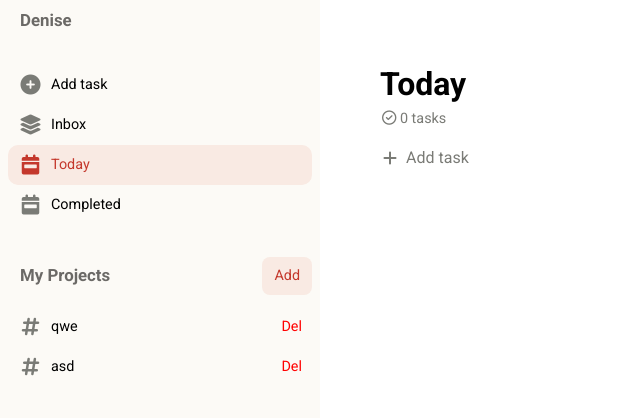
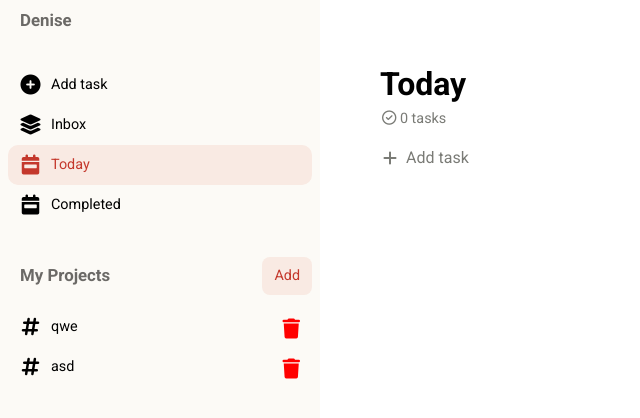
Before and after one commit to StrigZ/todo-list, a website built with webpack: page src/template.html in a window 1280 px wide. Shown: the whole page, without its empty margins (0-640 px from the left). Built offline with nearby package versions, Linux system fonts and the light colour scheme.

Commit message:
Replace Del text with delete icon in project component

```diff
--- a/src/js/components/Project.js
+++ b/src/js/components/Project.js
@@ -5,6 +5,7 @@ export default function Project({ title, id }) {
   const button = document.createElement("button");
   const hashIcon = document.createElement("i");
   const deleteButton = document.createElement("button");
+  const deleteButtonIcon = document.createElement("i");
 
   button.type = "button";
   hashIcon.classList.add("fa-solid");
@@ -15,10 +16,12 @@ export default function Project({ title, id }) {
   button.addEventListener("click", () => {
     DOM.renderProjectPage(id);
   });
-  deleteButton.textContent = "Del";
   deleteButton.addEventListener("click", () => {
     DOM.removeProject(title, id);
   });
+  deleteButtonIcon.classList.add("fa-solid", "fa-trash");
+  deleteButton.classList.add("delete-btn");
+  deleteButton.append(deleteButtonIcon);
   container.append(button, deleteButton);
   button.prepend(hashIcon);
   return container;
--- a/src/js/components/Task.js
+++ b/src/js/components/Task.js
@@ -72,6 +72,7 @@ export default function TaskItem({
   deleteButton.addEventListener("click", () => DOM.deleteTask(id));
   deleteButton.classList.add("delete-btn");
   deleteButton.append(deleteIcon);
+  deleteButton.classList.add("delete-btn");
   deleteIcon.classList.add("fa-solid", "fa-trash");
 
   li.append(checkMarkDiv, article, deleteButton);
--- a/src/styles.css
+++ b/src/styles.css
@@ -84,6 +84,7 @@ aside {
     #projects {
       li {
         display: flex;
+        position: relative;
 
         button:nth-of-type(2) {
           width: auto;
@@ -94,7 +95,6 @@ aside {
   }
 
   i.fa-solid {
-    color: #7a7b76;
     font-size: 1.25rem;
   }
 
@@ -164,17 +164,6 @@ main {
       gap: 4px;
       position: relative;
 
-      .delete-btn {
-        position: absolute;
-        right: 2px;
-        top: 2px;
-        color: red;
-        cursor: pointer;
-
-        &:hover {
-          color: #d1453b;
-        }
-      }
       > div:first-of-type {
         padding-top: 1px;
       }
@@ -425,3 +414,14 @@ dialog {
     color: #7a7b76;
   }
 }
+.delete-btn {
+  position: absolute;
+  right: 2px;
+  top: 2px;
+  color: red;
+  cursor: pointer;
+
+  &:hover {
+    color: #d1453b;
+  }
+}
```
